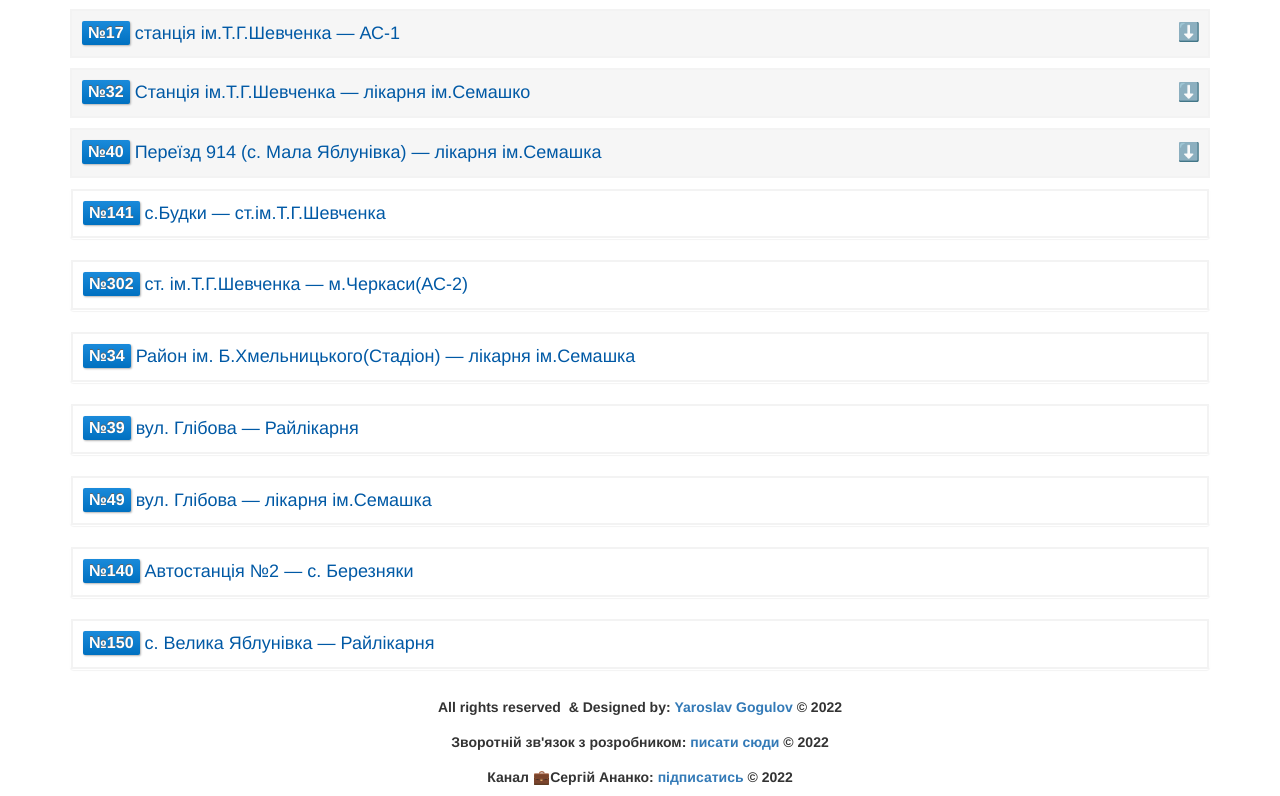
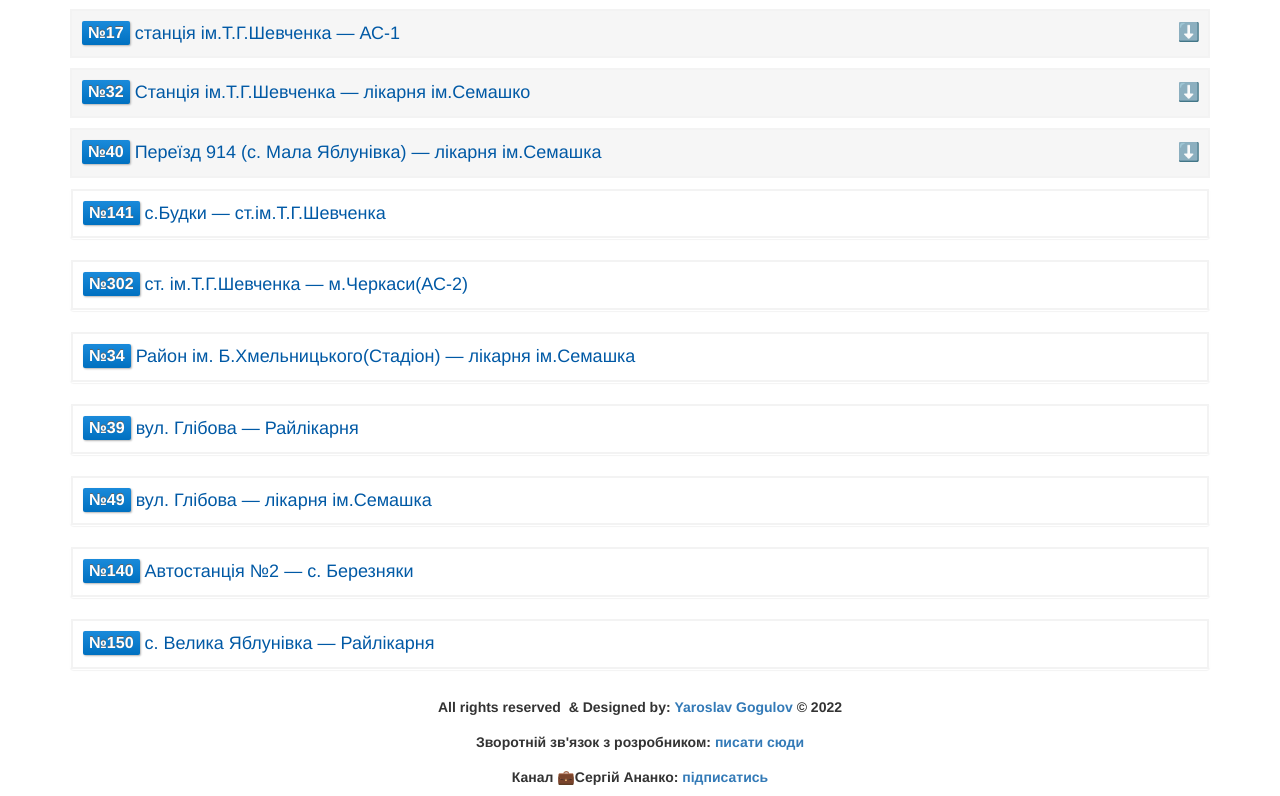
Before and after one commit to flame4ost/SmilaTimeBus, a plain HTML site: page index.html in a window 1280 px wide. Shown: the part 508-1304 px from the top of the page. Drawn offline with Linux system fonts and the light colour scheme.

Commit message:
update copyrights

```diff
--- a/index.html
+++ b/index.html
@@ -1128,10 +1128,10 @@
          <h5 class="copyright"><b>All rights reserved &nbsp;</i>& Designed by:&nbsp;<a href="https://t.me/flame4ost" target="_blank">Yaroslav Gogulov</a> &copy; 2022</h5></b>
         </div><!--//container-->
 		<div class="container text-center">
-		<h5 class="copyright"><b>Зворотній зв'язок </i> з розробником: <a href="https://www.instagram.com/googlove_official/" target="_blank">писати сюди</a> &copy; 2022</h5></b>
+		<h5 class="copyright"><b>Зворотній зв'язок </i> з розробником: <a href="https://www.instagram.com/googlove_official/" target="_blank">писати сюди</a></h5></b>
 		 </div><!--//container-->
 		 <div class="container text-center">
-		<h5 class="copyright"><b>Канал 💼</i>Сергій Ананко:&nbsp;<a href="https://t.me/smila2022" target="_blank">підписатись</a> &copy; 2022</h5></b>
+		<h5 class="copyright"><b>Канал 💼</i>Сергій Ананко:&nbsp;<a href="https://t.me/smila2022" target="_blank">підписатись</a></h5></b>
 	    </div><!--//container-->
 	   </footer>
 
```
